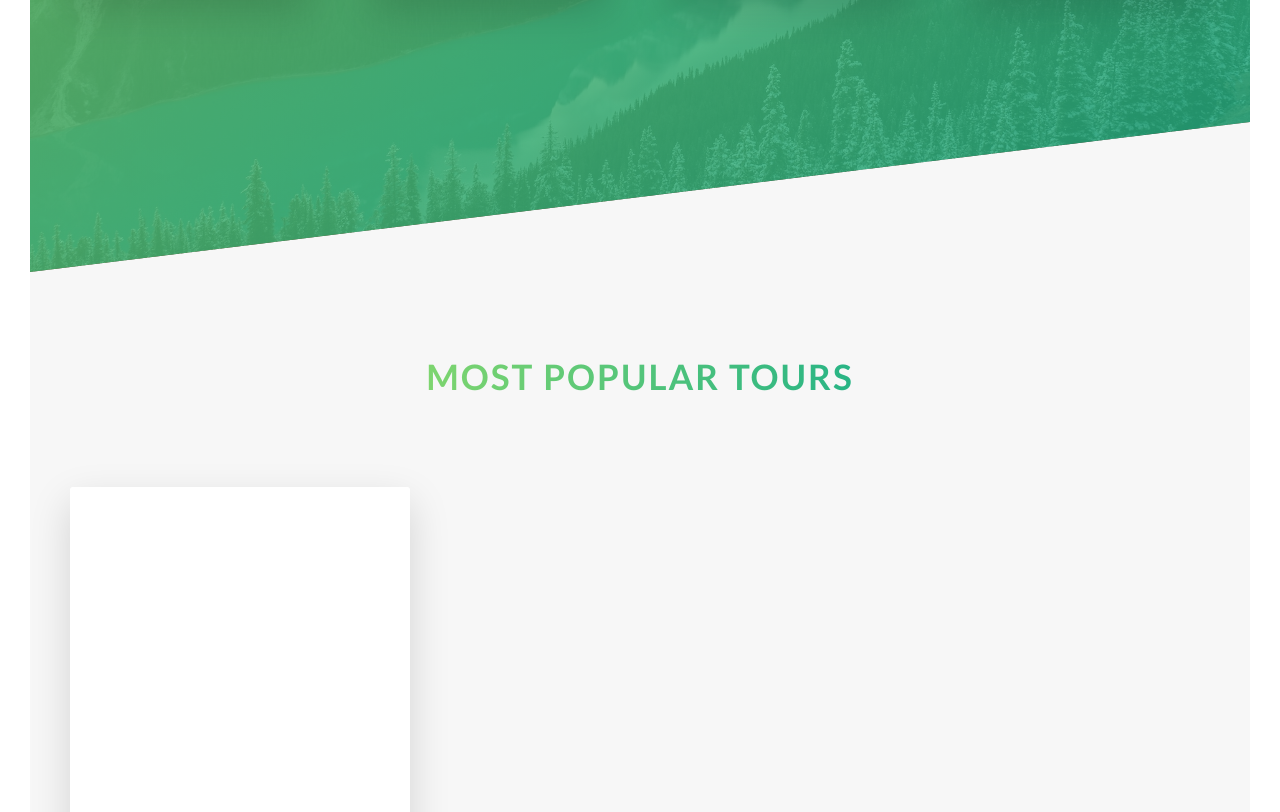
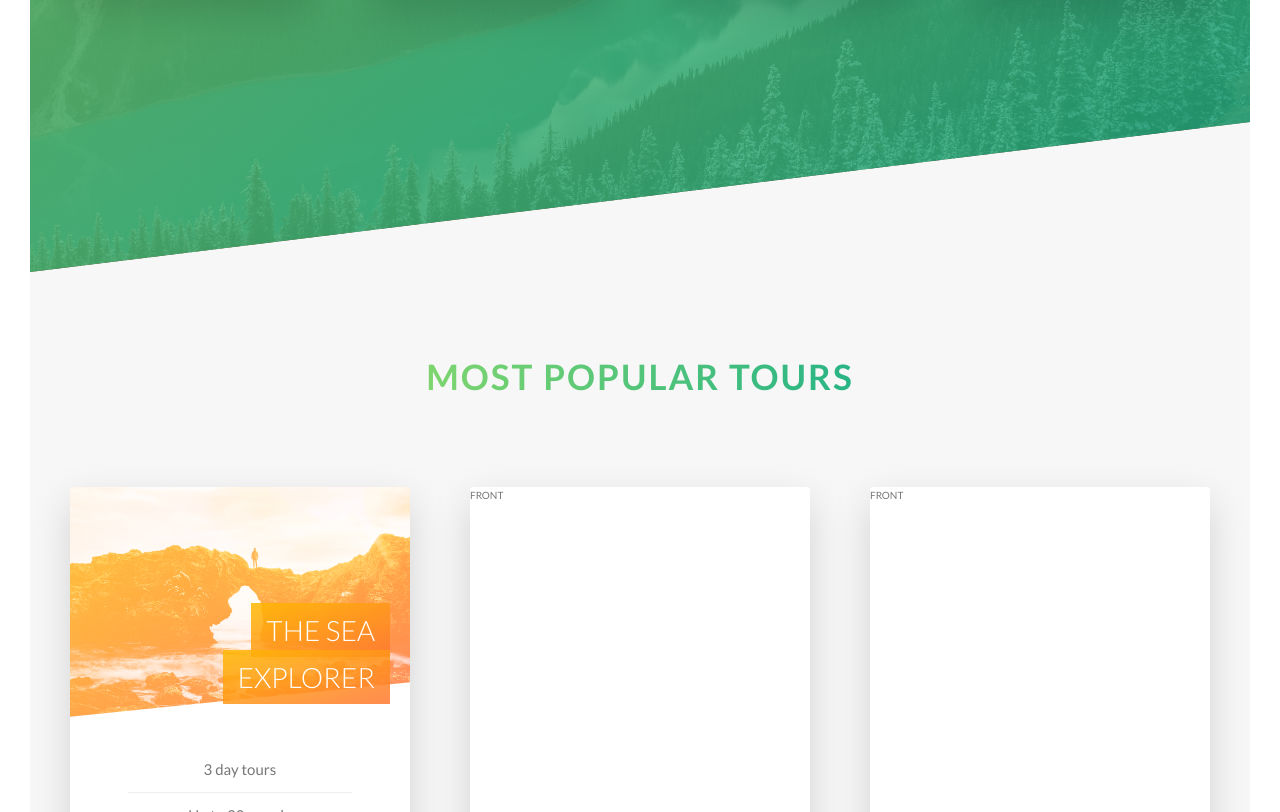
Before and after one commit to thaingocnguyen/Natours, a plain HTML site: page index.html in a window 1280 px wide. Shown: the part 1988-2800 px from the top of the page. Drawn offline with Linux system fonts and the light colour scheme.

Commit message:
implmented front of rotating card

```diff
--- a/css/style.css
+++ b/css/style.css
@@ -198,11 +198,9 @@ body {
   perspective: 150rem;
   -moz-perspective: 150rem;
   position: relative;
-  height: 50rem; }
+  height: 52rem; }
   .card__side {
-    color: #fff;
-    font-size: 2rem;
-    height: 50rem;
+    height: 52rem;
     transition: all .8s ease;
     position: absolute;
     top: 0;
@@ -210,6 +208,7 @@ body {
     width: 100%;
     backface-visibility: hidden;
     border-radius: 3px;
+    overflow: hidden;
     box-shadow: 0 1.5rem 4rem rgba(0, 0, 0, 0.15); }
     .card__side--front {
       background-color: #fff; }
@@ -218,9 +217,49 @@ body {
       .card__side--back-1 {
         background-image: linear-gradient(to right bottom, #ffb900, #ff7730); }
   .card:hover .card__side--front {
-    transform: rotateY(180deg); }
+    transform: rotateY(-180deg); }
   .card:hover .card__side--back {
     transform: rotateY(0); }
+  .card__picture {
+    background-size: cover;
+    height: 23rem;
+    background-blend-mode: screen;
+    -webkit-clip-path: polygon(0 0, 100% 0, 100% 85%, 0 100%);
+    clip-path: polygon(0 0, 100% 0, 100% 85%, 0 100%); }
+    .card__picture--1 {
+      background-image: linear-gradient(to right bottom, #ffb900, #ff7730), url(../img/nat-5.jpg); }
+    .card__picture--2 {
+      background-image: url(../img/nat-5.jpg); }
+    .card__picture--3 {
+      background-image: url(../img/nat-5.jpg); }
+  .card__heading {
+    font-size: 2.8rem;
+    font-weight: 300;
+    text-transform: uppercase;
+    text-align: right;
+    color: #fff;
+    position: absolute;
+    top: 12rem;
+    right: 2rem;
+    width: 70%; }
+  .card__heading-span {
+    padding: 1rem 1.5rem;
+    -webkit-box-decoration-break: clone;
+    box-decoration-break: clone; }
+    .card__heading-span--1 {
+      background-image: linear-gradient(to right bottom, rgba(255, 185, 0, 0.85), rgba(255, 119, 48, 0.85)); }
+  .card__details {
+    padding: 3rem; }
+    .card__details ul {
+      list-style: none;
+      width: 80%;
+      margin: 0 auto; }
+      .card__details ul li {
+        text-align: center;
+        font-size: 1.5rem;
+        padding: 1rem; }
+        .card__details ul li:not(:last-child) {
+          border-bottom: 1px solid #eee; }
 
 .feature-box {
   background-color: rgba(255, 255, 255, 0.8);
@@ -273,6 +312,7 @@ body {
   background-size: cover;
   background-position: top;
   position: relative;
+  -webkit-clip-path: polygon(0 0, 100% 0, 100% 75vh, 0 100%);
   clip-path: polygon(0 0, 100% 0, 100% 75vh, 0 100%); }
   .header__logo-box {
     position: absolute;
--- a/index.html
+++ b/index.html
@@ -113,7 +113,21 @@
                 <div class="col-1-of-3">
                     <div class="card">
                         <div class="card__side card__side--front">
-                            FRONT
+                            <div class="card__picture card__picture--1">
+                                &nbsp;
+                            </div>
+                            <h4 class="card__heading">
+                                <span class="card__heading-span card__heading-span--1">The Sea Explorer</span>
+                            </h4>
+                            <div class="card__details">
+                                <ul>
+                                    <li>3 day tours</li>
+                                    <li>Up to 30 people</li>
+                                    <li>2 tour guides</li>
+                                    <li>Sleep in cozy hotels</li>
+                                    <li>Difficulty: Easy</li>
+                                </ul>
+                            </div>
                         </div>
                         <div class="card__side card__side--back card__side--back-1">
                             BACK
@@ -121,6 +135,7 @@
                     </div>
                 </div>
                 <div class="col-1-of-3">
+                    <div class="card">
                         <div class="card__side card__side--front">
                             FRONT
                         </div>
@@ -128,12 +143,15 @@
                             BACK
                         </div>
                     </div>
+                </div>
                 <div class="col-1-of-3">
+                    <div class="card">
                         <div class="card__side card__side--front">
                             FRONT
                         </div>
                         <div class="card__side card__side--back card__side--back-3">
                             BACK
+                        </div>
                     </div>
                 </div>
             </div>
--- a/sass/abstract/_variables.scss
+++ b/sass/abstract/_variables.scss
@@ -10,6 +10,7 @@ $color-tertiary-light: #2998ff;
 $color-tertiary-dark: #5643fa;
 
 $color-grey-light-1: #f7f7f7;
+$color-grey-light-2: #eee;
 $color-grey-dark: #777;
 $color-white: #fff;
 $color-black: #000;
--- a/sass/components/_card.scss
+++ b/sass/components/_card.scss
@@ -1,14 +1,13 @@
 .card {
+
+    // FUNCTIONALITY
     perspective: 150rem;
     -moz-perspective: 150rem;
     position: relative;
-    height: 50rem;
+    height: 52rem;
 
     &__side {
-        color: #fff;
-        font-size: 2rem;
-
-        height: 50rem;
+        height: 52rem;
         transition: all .8s ease;
         position: absolute;
         top: 0;
@@ -16,6 +15,7 @@
         width: 100%;
         backface-visibility: hidden;
         border-radius: 3px;
+        overflow: hidden;
         box-shadow: 0 1.5rem 4rem rgba($color-black, .15);
 
 
@@ -34,14 +34,77 @@
 
 
     &:hover &__side--front {
-        transform: rotateY(180deg);
+        transform: rotateY(-180deg);
     }
 
     &:hover &__side--back {
         transform: rotateY(0);
     }
 
+    // FRONT SIDE STYLING
+    &__picture {
+        background-size: cover;
+        height: 23rem;
+        background-blend-mode: screen;
+        -webkit-clip-path: polygon(0 0, 100% 0, 100% 85%, 0 100%);
+        clip-path: polygon(0 0, 100% 0, 100% 85%, 0 100%);
 
+        &--1 {
+            background-image: linear-gradient(to right bottom, $color-secondary-light, $color-secondary-dark), url(../img/nat-5.jpg);
+        }
 
+        &--2 {
+            background-image: url(../img/nat-5.jpg);
+        }
+
+        &--3 {
+            background-image: url(../img/nat-5.jpg);
+        }
+    }
+
+    &__heading {
+        font-size: 2.8rem;
+        font-weight: 300;
+        text-transform: uppercase;
+        text-align: right;
+        color: $color-white;
+        position: absolute;
+        top: 12rem;
+        right: 2rem;
+        width: 70%;
+
+    }
+
+    &__heading-span {
+        padding: 1rem 1.5rem;
+        -webkit-box-decoration-break: clone;
+        box-decoration-break: clone;
+
+        &--1 {
+            background-image: linear-gradient(to right bottom,
+                rgba($color-secondary-light, .85),
+                rgba($color-secondary-dark, .85));
+        }
+    }
+
+    &__details {
+        padding: 3rem;
+
+        ul {
+            list-style: none;
+            width: 80%;
+            margin: 0 auto;
+
+            li {
+                text-align: center;
+                font-size: 1.5rem;
+                padding: 1rem;
+
+                &:not(:last-child) {
+                    border-bottom: 1px solid $color-grey-light-2;
+                }
+            }
+        }
+    }
 
 }
--- a/sass/layout/_header.scss
+++ b/sass/layout/_header.scss
@@ -9,6 +9,7 @@
     background-position: top;
     position: relative;
 
+    -webkit-clip-path: polygon(0 0, 100% 0, 100% 75vh, 0 100%);
     clip-path: polygon(0 0, 100% 0, 100% 75vh, 0 100%);
 
     &__logo-box {
```
Lines whose indentation alone changed are shown as unchanged.
